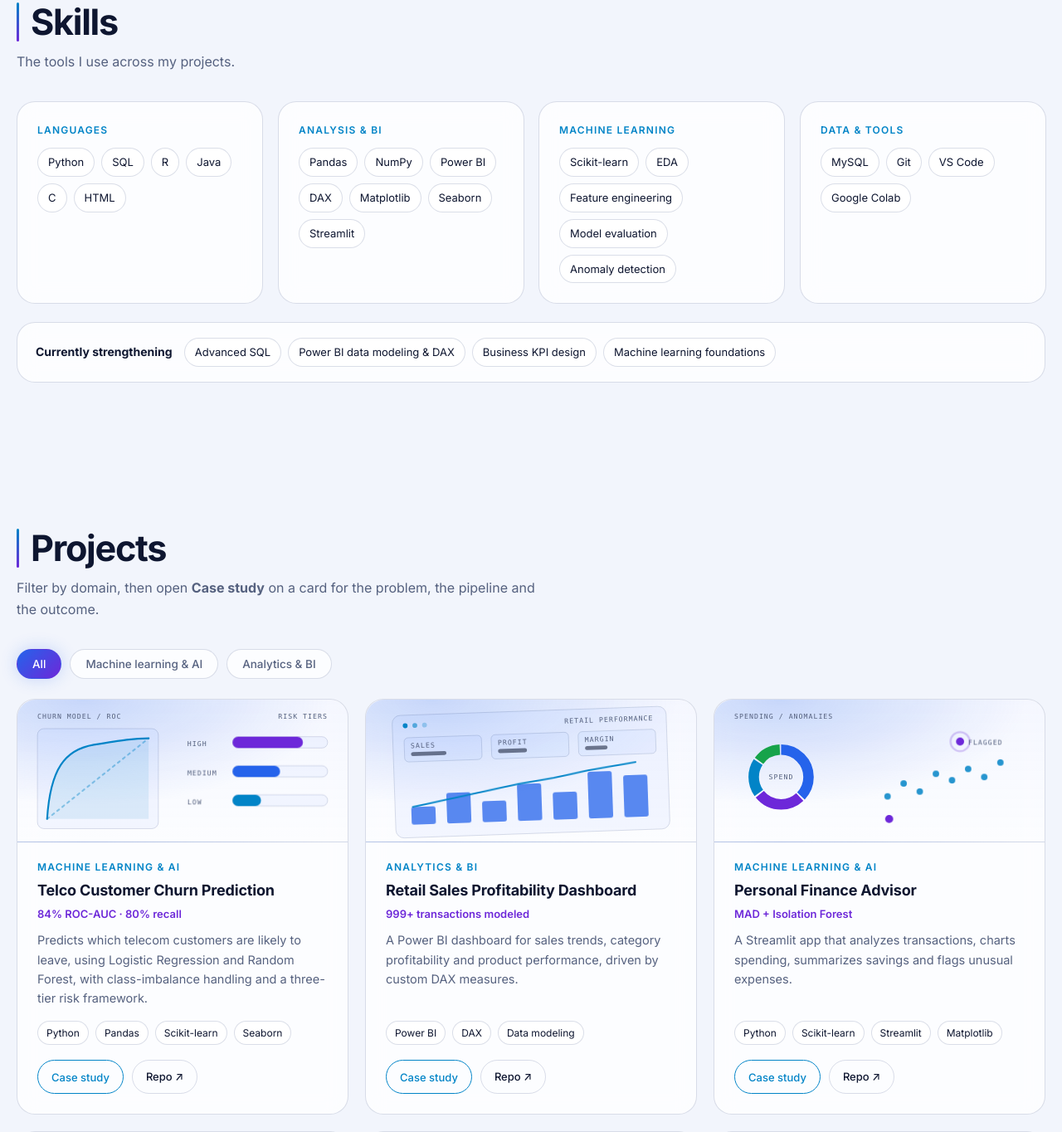
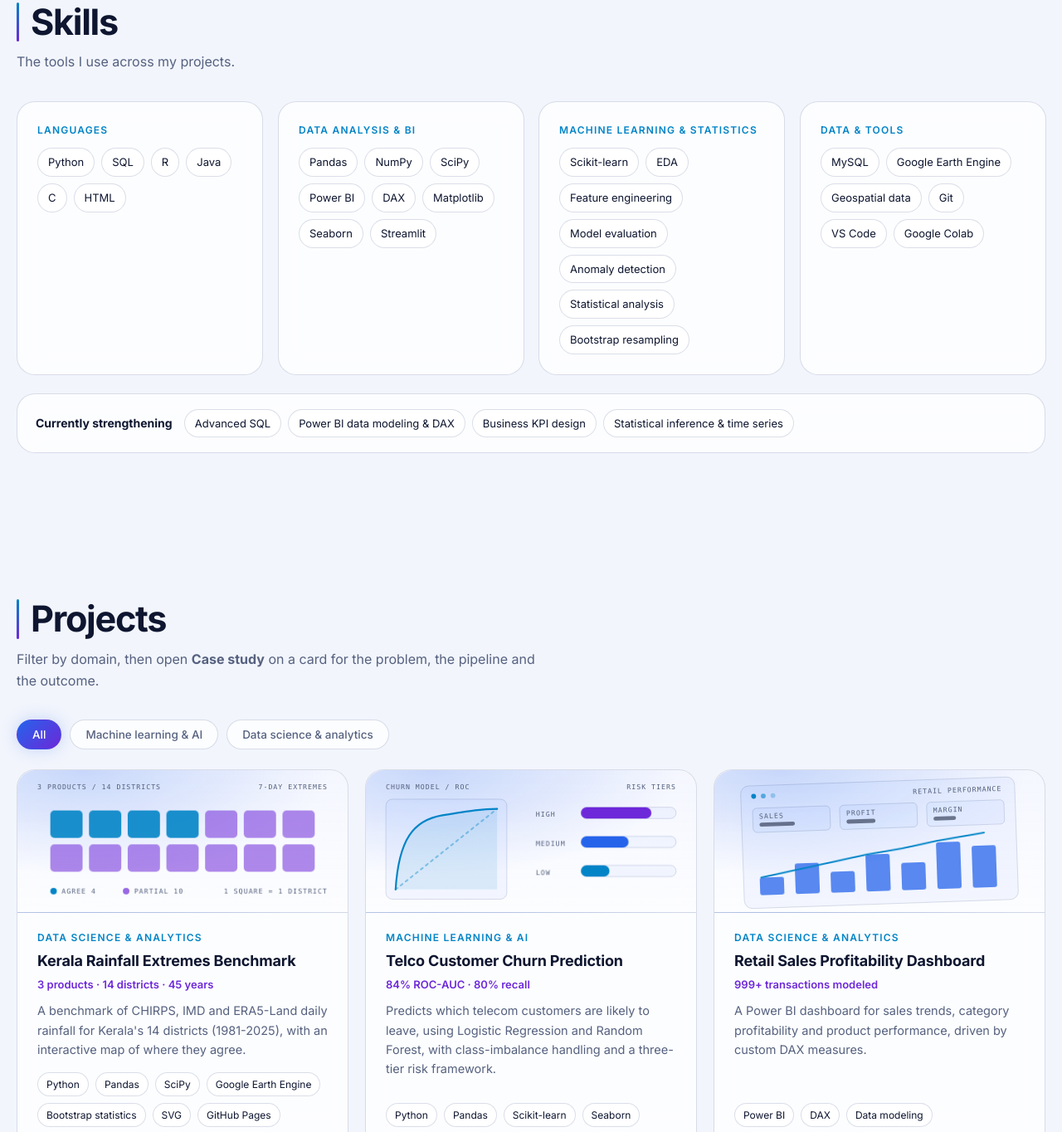
Before and after one commit to eldho-joshy/eldho-joshy.github.io, a plain HTML site: page index.html in a window 1280 px wide. Shown: the part 1436-2800 px from the top of the page at 83% size. Drawn offline with nearby package versions, Linux system fonts and the light colour scheme; animation ran at ten frames a second.

Commit message:
Update skills and project categories in index.html

```diff
--- a/index.html
+++ b/index.html
@@ -319,18 +319,18 @@ footer { display: flex; flex-wrap: wrap; justify-content: space-between; gap: 10
     <p class="lede">The tools I use across my projects.</p>
     <div class="skills">
       <div class="card"><p class="k">Languages</p><ul class="chips"><li>Python</li><li>SQL</li><li>R</li><li>Java</li><li>C</li><li>HTML</li></ul></div>
-      <div class="card"><p class="k">Analysis &amp; BI</p><ul class="chips"><li>Pandas</li><li>NumPy</li><li>Power BI</li><li>DAX</li><li>Matplotlib</li><li>Seaborn</li><li>Streamlit</li></ul></div>
-      <div class="card"><p class="k">Machine learning</p><ul class="chips"><li>Scikit-learn</li><li>EDA</li><li>Feature engineering</li><li>Model evaluation</li><li>Anomaly detection</li></ul></div>
-      <div class="card"><p class="k">Data &amp; tools</p><ul class="chips"><li>MySQL</li><li>Git</li><li>VS Code</li><li>Google Colab</li></ul></div>
+      <div class="card"><p class="k">Data analysis &amp; BI</p><ul class="chips"><li>Pandas</li><li>NumPy</li><li>SciPy</li><li>Power BI</li><li>DAX</li><li>Matplotlib</li><li>Seaborn</li><li>Streamlit</li></ul></div>
+      <div class="card"><p class="k">Machine learning &amp; statistics</p><ul class="chips"><li>Scikit-learn</li><li>EDA</li><li>Feature engineering</li><li>Model evaluation</li><li>Anomaly detection</li><li>Statistical analysis</li><li>Bootstrap resampling</li></ul></div>
+      <div class="card"><p class="k">Data &amp; tools</p><ul class="chips"><li>MySQL</li><li>Google Earth Engine</li><li>Geospatial data</li><li>Git</li><li>VS Code</li><li>Google Colab</li></ul></div>
     </div>
-    <div class="card grow"><b>Currently strengthening</b><ul class="chips"><li>Advanced SQL</li><li>Power BI data modeling &amp; DAX</li><li>Business KPI design</li><li>Machine learning foundations</li></ul></div>
+    <div class="card grow"><b>Currently strengthening</b><ul class="chips"><li>Advanced SQL</li><li>Power BI data modeling &amp; DAX</li><li>Business KPI design</li><li>Statistical inference &amp; time series</li></ul></div>
   </section>
 
   <section id="projects" class="wrap sec">
     <h2 class="h2">Projects</h2>
     <p class="lede">Filter by domain, then open <b>Case study</b> on a card for the problem, the pipeline and the outcome.</p>
     <div class="filters" id="filters" role="group" aria-label="Filter projects">
-      <button class="pill" type="button" data-f="all" aria-pressed="true">All</button><button class="pill" type="button" data-f="ml" aria-pressed="false">Machine learning &amp; AI</button><button class="pill" type="button" data-f="bi" aria-pressed="false">Analytics &amp; BI</button>
+      <button class="pill" type="button" data-f="all" aria-pressed="true">All</button><button class="pill" type="button" data-f="ml" aria-pressed="false">Machine learning &amp; AI</button><button class="pill" type="button" data-f="bi" aria-pressed="false">Data science &amp; analytics</button>
     </div>
     <div class="projects" id="projects-grid"></div>
   </section>
@@ -577,8 +577,14 @@ footer { display: flex; flex-wrap: wrap; justify-content: space-between; gap: 10
 
   /* projects */
   var GH = "https://github.com/eldho-joshy/";
-  var CATS = { ml: "Machine learning & AI", bi: "Analytics & BI", web: "Web & full-stack" };
+  var CATS = { ml: "Machine learning & AI", bi: "Data science & analytics", web: "Web & full-stack" };
   var P = [
+    { id: "kerala", t: "Kerala Rainfall Extremes Benchmark", sub: "Do three rainfall products agree on extremes?", cat: "bi", metric: "3 products · 14 districts · 45 years",
+      prob: "Gridded rainfall products are used for extreme-rain analysis in Kerala, but it was unclear whether they agree with each other on extremes, district by district.",
+      sum: "A benchmark of CHIRPS, IMD and ERA5-Land daily rainfall for Kerala's 14 districts (1981-2025), with an interactive map of where they agree.",
+      stack: ["Python", "Pandas", "SciPy", "Google Earth Engine", "Bootstrap statistics", "SVG", "GitHub Pages"],
+      pipe: ["Audited the data first: dropped a flood-damage question the data could not support, and replaced an incomplete CHIRPS mirror with Earth Engine.", "Built district-level daily series for each product and found a day-boundary offset between IMD and CHIRPS before comparing.", "Rank-correlated yearly maximum rainfall between product pairs with bootstrap intervals, and fixed the agree / partial / none tiers in advance.", "Tested that different district outlines do not explain the result, then published an interactive map and result tables."],
+      out: "Seasonal totals agree in all 14 districts, but yearly 7-day extremes agree in only 4; the Western Ghats districts are weakest. Agreement means consistent with each other, not accurate.", links: [["Interactive map", "https://eldho-joshy.github.io/kerala-rainfall-extremes/"], ["Repo", GH + "kerala-rainfall-extremes"]] },
     { id: "churn", t: "Telco Customer Churn Prediction", sub: "Binary classification and three-tier risk segmentation", cat: "ml", metric: "84% ROC-AUC · 80% recall",
       prob: "Subscription businesses lose recurring revenue when high-risk customers cancel before retention teams can step in.",
       sum: "Predicts which telecom customers are likely to leave, using Logistic Regression and Random Forest, with class-imbalance handling and a three-tier risk framework.",
@@ -635,6 +641,16 @@ footer { display: flex; flex-wrap: wrap; justify-content: space-between; gap: 10
   var T = function (x, y, s, a) { return '<text x="' + x + '" y="' + y + '"' + (a ? ' text-anchor="' + a + '"' : "") + ' class="at">' + s + "</text>"; };
   var bars = function (x0, y0, w, gap, hs, cls) { return hs.map(function (h, i) { return '<rect class="ab ' + (cls || "") + '" style="--i:' + i + '" x="' + (x0 + i * (w + gap)) + '" y="' + (y0 - h) + '" width="' + w + '" height="' + h + '" rx="3"/>'; }).join(""); };
   var ART = {
+    kerala: function () {
+      var cells = "";
+      for (var i = 0; i < 14; i++) {
+        var x = 36 + (i % 7) * 48, y = 50 + Math.floor(i / 7) * 42, agree = i < 4;
+        cells += '<rect class="ac" style="--i:' + i + '" x="' + x + '" y="' + y + '" width="40" height="34" rx="5" fill="' + (agree ? "var(--cyan)" : "var(--violet)") + '" opacity="' + (agree ? ".9" : ".55") + '"/>';
+      }
+      return T(20, 24, "3 PRODUCTS / 14 DISTRICTS") + T(380, 24, "7-DAY EXTREMES", "end") + cells +
+        '<circle cx="40" cy="150" r="4" fill="var(--cyan)"/>' + T(50, 153, "AGREE 4") +
+        '<circle cx="130" cy="150" r="4" fill="var(--violet)" opacity=".7"/>' + T(140, 153, "PARTIAL 10") + T(380, 153, "1 SQUARE = 1 DISTRICT", "end");
+    },
     churn: function () {
       var tiers = [["HIGH", 74, "var(--violet)"], ["MEDIUM", 50, "var(--blue)"], ["LOW", 30, "var(--cyan)"]];
       return T(20, 24, "CHURN MODEL / ROC") + T(380, 24, "RISK TIERS", "end") +
```
